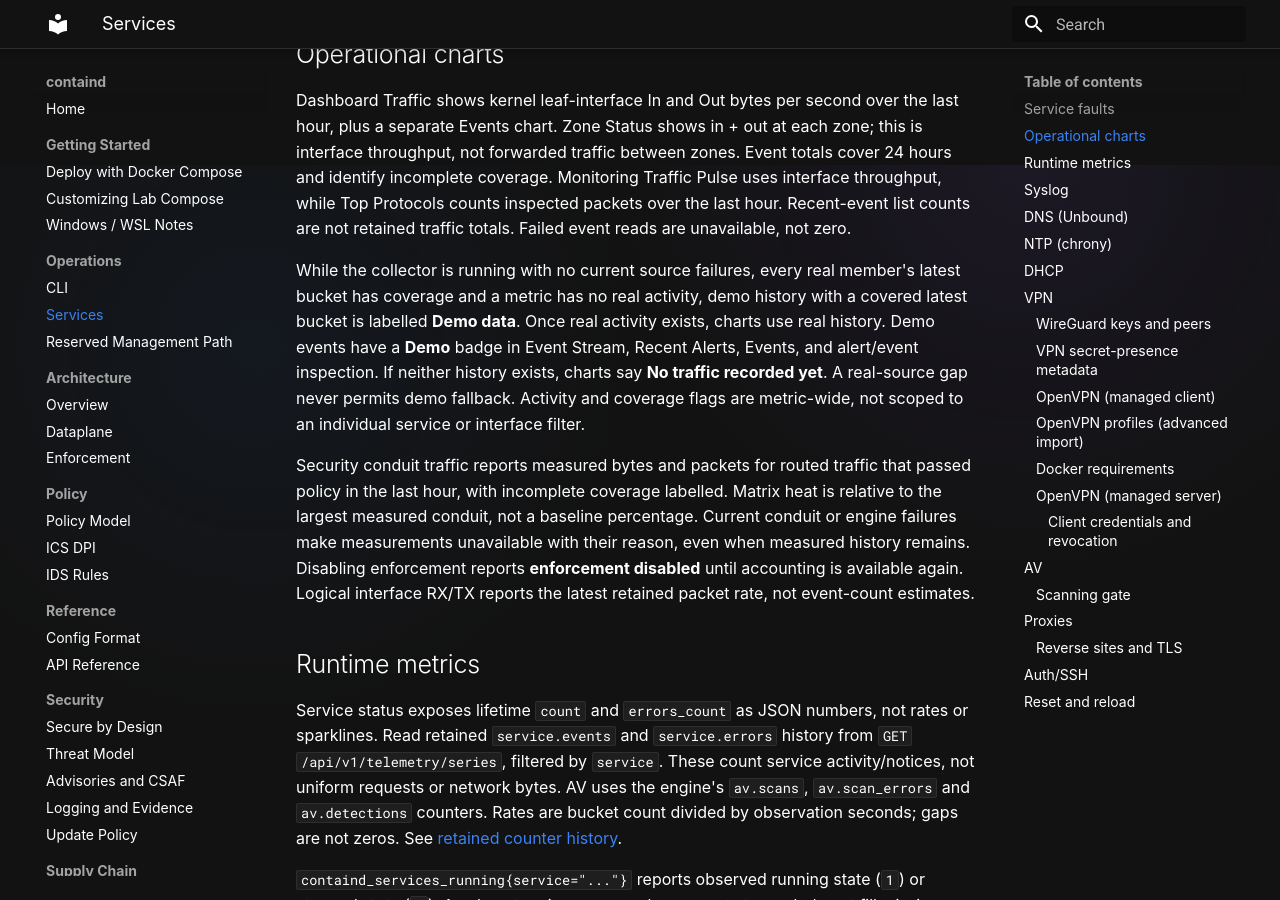
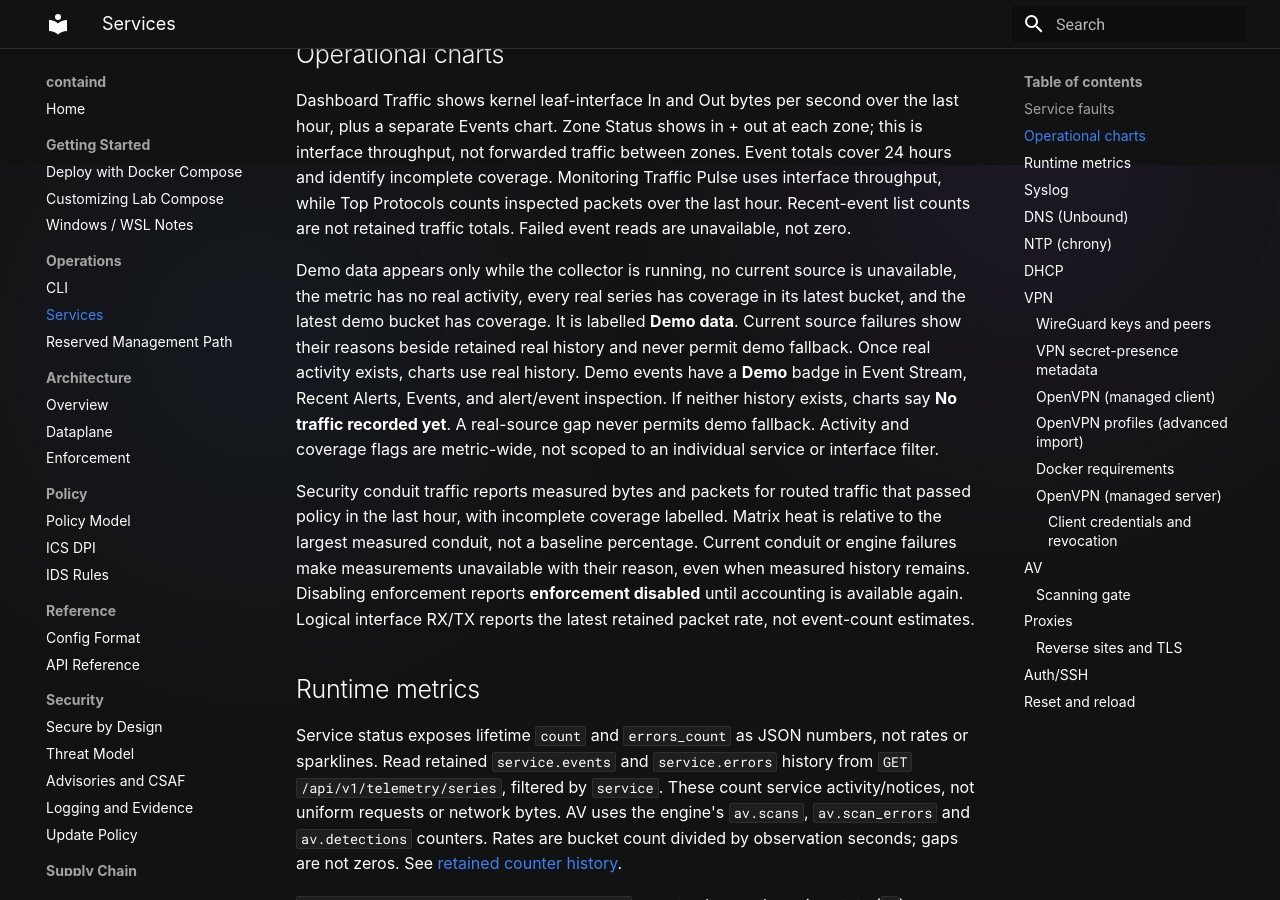
Before and after one commit to tonylturner/containd, an MkDocs documentation site: the page built from docs/mkdocs/services.md, in a window 1280 px wide and 900 px high, scrolled down 3435 px. Built offline with MkDocs 1.6.1 and Material for MkDocs 9.7.7, drawn with Linux system fonts in a browser that asks for light colours.

Commit message:
Describe demo fallback eligibility plainly

```diff
--- a/docs/mkdocs/services.md
+++ b/docs/mkdocs/services.md
@@ -155,9 +155,11 @@ uses interface throughput, while Top Protocols counts inspected packets over the
 last hour. Recent-event list counts are not retained traffic totals. Failed event
 reads are unavailable, not zero.
 
-While the collector is running with no current source failures, every real
-member's latest bucket has coverage and a metric has no real activity, demo
-history with a covered latest bucket is labelled **Demo data**. Once real
+Demo data appears only while the collector is running, no current source is
+unavailable, the metric has no real activity, every real series has coverage in
+its latest bucket, and the latest demo bucket has coverage. It is labelled
+**Demo data**. Current source failures show their reasons beside retained real
+history and never permit demo fallback. Once real
 activity exists, charts use real history. Demo events have a **Demo** badge in
 Event Stream, Recent Alerts, Events, and alert/event inspection. If neither
 history exists, charts say **No traffic recorded yet**. A real-source gap never
```
